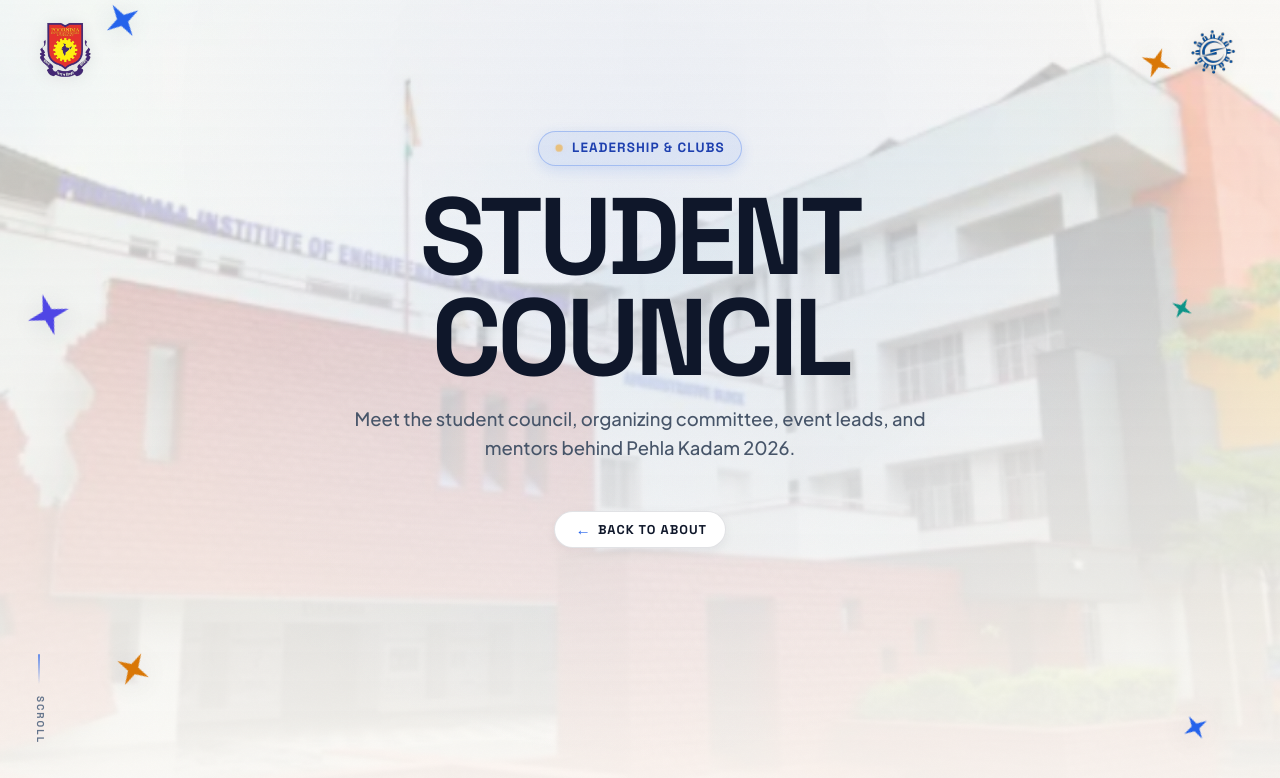
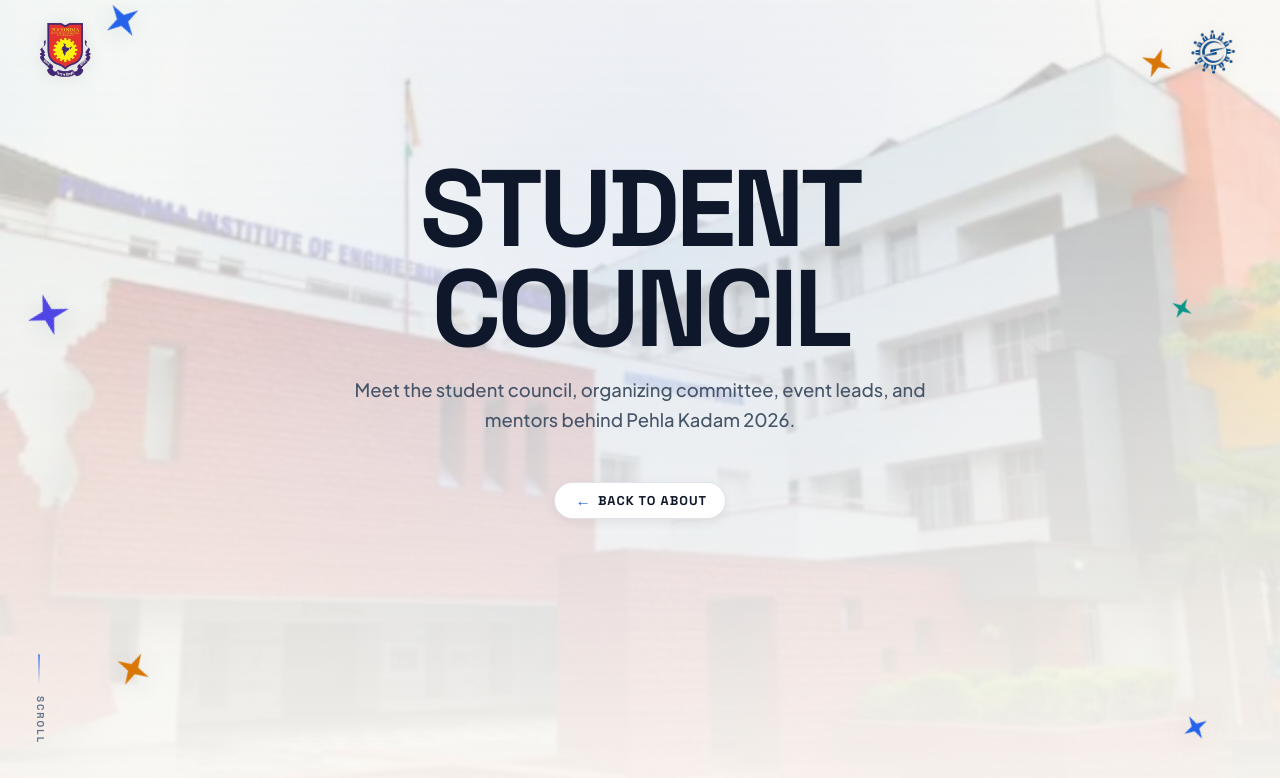
Before and after one commit to chestnutensign45875/orientation-2026, a React (Vite) app: page /council in a window 1280 px wide. Shown: the top 778 px of the page. Built offline with nearby package versions, Linux system fonts and the light colour scheme.

Commit message:
Add vercel.json rewrite rule for SPA routing

```diff
--- a/src/pages/Council.jsx
+++ b/src/pages/Council.jsx
@@ -28,11 +28,6 @@ function Council() {
           <InteractiveSparkles />
 
           <div className="page-hero__inner">
-
-            <div className="page-eyebrow">
-              <span className="page-eyebrow__dot" />
-              <span>LEADERSHIP &amp; CLUBS</span>
-            </div>
 
             <h1 className="page-welcome__line">STUDENT COUNCIL</h1>
             <p className="page-lead" style={{ marginTop: '1rem' }}>
```
Also changed, not shown: vercel.json (added).
